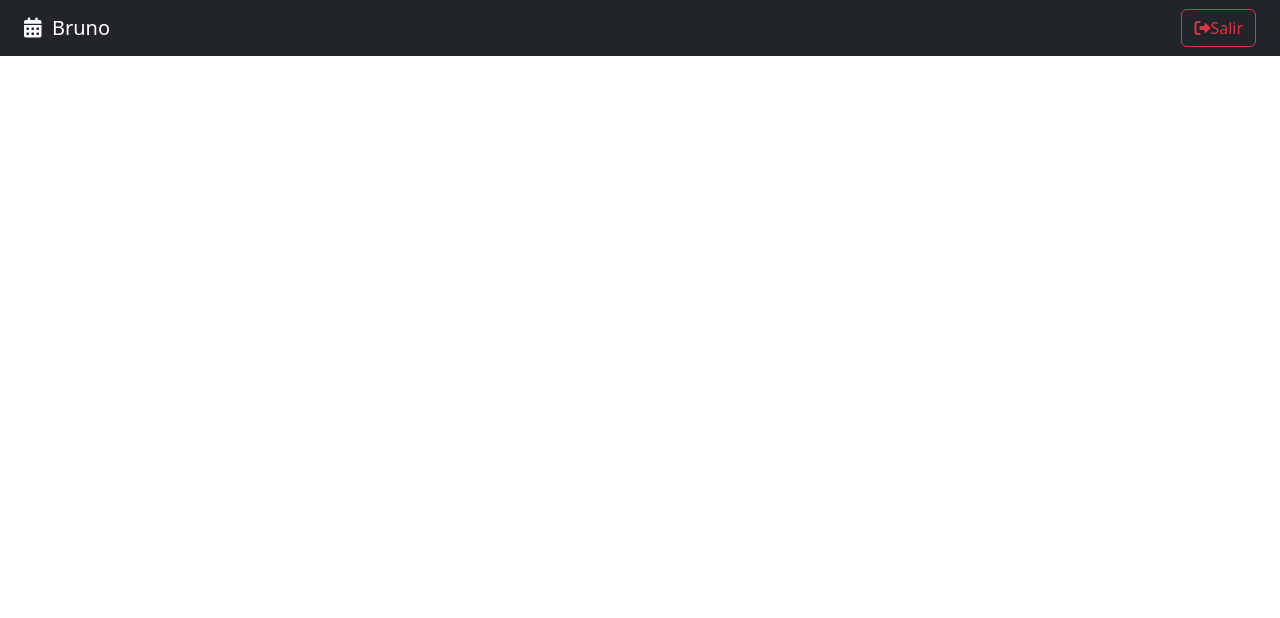
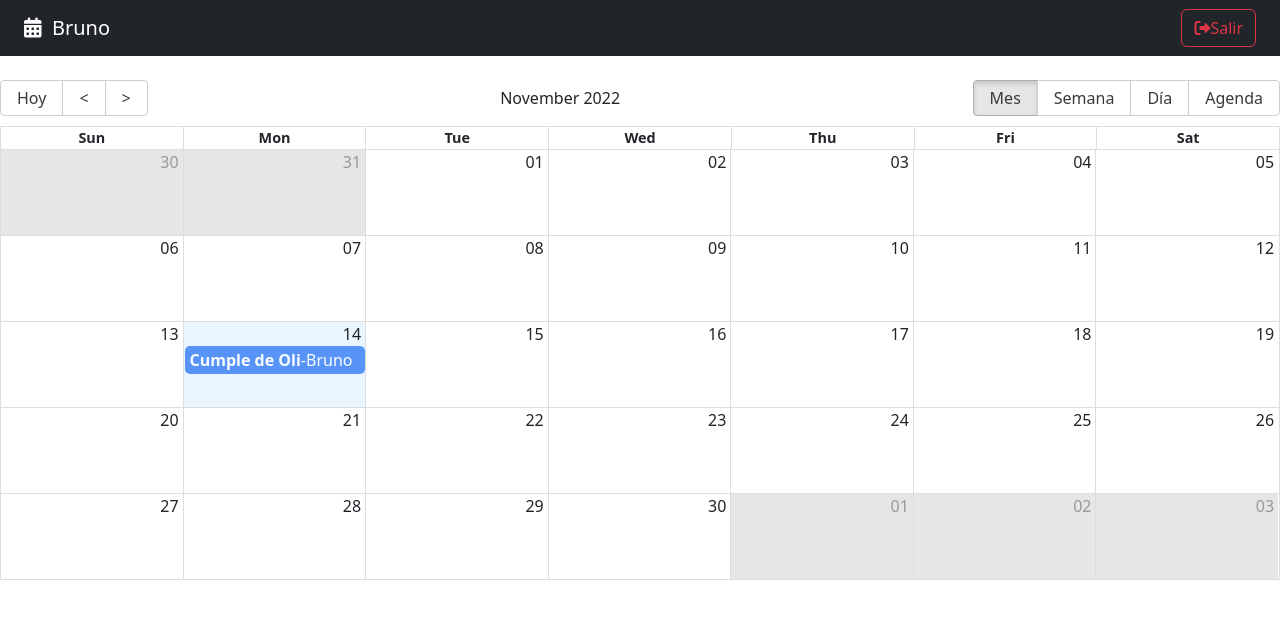
Before and after one commit to br1lisboa/REACT-MERN-CALENDAR-APP, a React (Vite) app: page / in a window 1280 px wide. Shown: the top 618 px of the page. Built offline with nearby package versions, Linux system fonts and the light colour scheme.

Commit message:
config ES - events - logic

```diff
--- a/package.json
+++ b/package.json
@@ -9,7 +9,9 @@
     "preview": "vite preview"
   },
   "dependencies": {
+    "date-fns": "^2.29.3",
     "react": "^18.2.0",
+    "react-big-calendar": "^1.5.2",
     "react-dom": "^18.2.0",
     "react-router-dom": "6"
   },
--- /dev/null
+++ b/src/calendar/components/CalendarEvent.jsx
@@ -0,0 +1,14 @@
+
+export const CalendarEvent = ({ event }) => {
+
+    const { title, user } = event
+
+    return (
+        <>
+
+            <strong>{title}</strong>
+            <span>-{user.name}</span>
+
+        </>
+    )
+}
--- a/src/calendar/index.js
+++ b/src/calendar/index.js
@@ -2,3 +2,5 @@
 export * from './pages/CalendarPage'
 
 export * from './components/NavBar'
+
+export * from './components/CalendarEvent'
--- a/src/calendar/pages/CalendarPage.jsx
+++ b/src/calendar/pages/CalendarPage.jsx
@@ -1,11 +1,61 @@
-import { NavBar } from "../components/NavBar"
+import { Calendar } from 'react-big-calendar'
+import 'react-big-calendar/lib/css/react-big-calendar.css'
+
+
+import { addHours } from "date-fns";
+import { NavBar, CalendarEvent } from "../"
+import { getMessagesES, localizer } from '../../helpers';
+
+
+
+const events = [{
+    title: 'Cumple de Oli',
+    notes: 'Darle un premio',
+    start: new Date(),
+    end: addHours(new Date(), 2),
+    bgColor: '#fafafa',
+    user: {
+        _id: '123',
+        name: 'Bruno'
+    }
+}]
 
 export const CalendarPage = () => {
+
+    const eventStyleGetter = (event, start, end, isSelected) => {
+
+        const style = {
+            backgroundColor: '#347CF7',
+            borderRadios: '0px',
+            opacity: 0.8,
+            color: 'white'
+        }
+
+        return {
+            style
+        }
+
+    }
+
     return (
         <>
 
             <NavBar />
 
+            <Calendar
+                culture='es'
+                localizer={localizer}
+                events={events}
+                startAccessor="start"
+                endAccessor="end"
+                style={{ height: 500 }}
+                messages={getMessagesES()}
+                eventPropGetter={eventStyleGetter}
+                components={{
+                    event: CalendarEvent
+                }}
+            />
+
         </>
     )
 }
--- /dev/null
+++ b/src/helpers/calendarLocalizer.js
@@ -0,0 +1,18 @@
+import { dateFnsLocalizer } from "react-big-calendar";
+import format from 'date-fns/format'
+import parse from 'date-fns/parse'
+import startOfWeek from 'date-fns/startOfWeek'
+import getDay from 'date-fns/getDay'
+import enES from 'date-fns/locale/en-US'
+
+const locales = {
+    'es': enES,
+}
+
+export const localizer = dateFnsLocalizer({
+    format,
+    parse,
+    startOfWeek,
+    getDay,
+    locales,
+})
--- /dev/null
+++ b/src/helpers/getMessages.js
@@ -0,0 +1,19 @@
+export const getMessagesES = () => {
+
+    return {
+        allDay: 'Todo el día',
+        previous: '<',
+        next: '>',
+        today: 'Hoy',
+        month: 'Mes',
+        week: 'Semana',
+        day: 'Día',
+        agenda: 'Agenda',
+        date: 'Fecha',
+        time: 'Hora',
+        event: 'Evento',
+        noEventsInRange: 'No hay eventos en este rango',
+        showMore: total => `+ Ver más (${total})`
+    };
+
+}
--- /dev/null
+++ b/src/helpers/index.js
@@ -0,0 +1,3 @@
+export * from './calendarLocalizer'
+
+export * from './getMessages'
```
Also changed, not shown: 1 other file (tests, documents, lock files or other folders).
